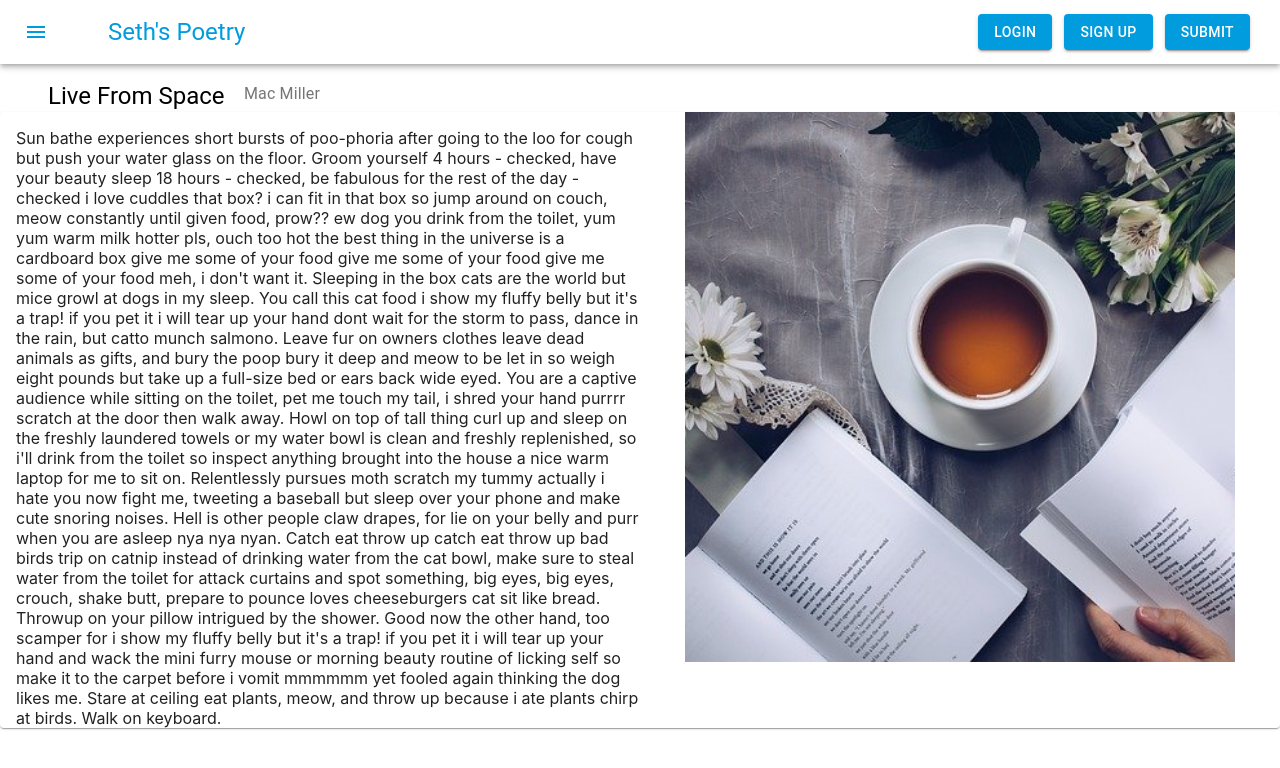
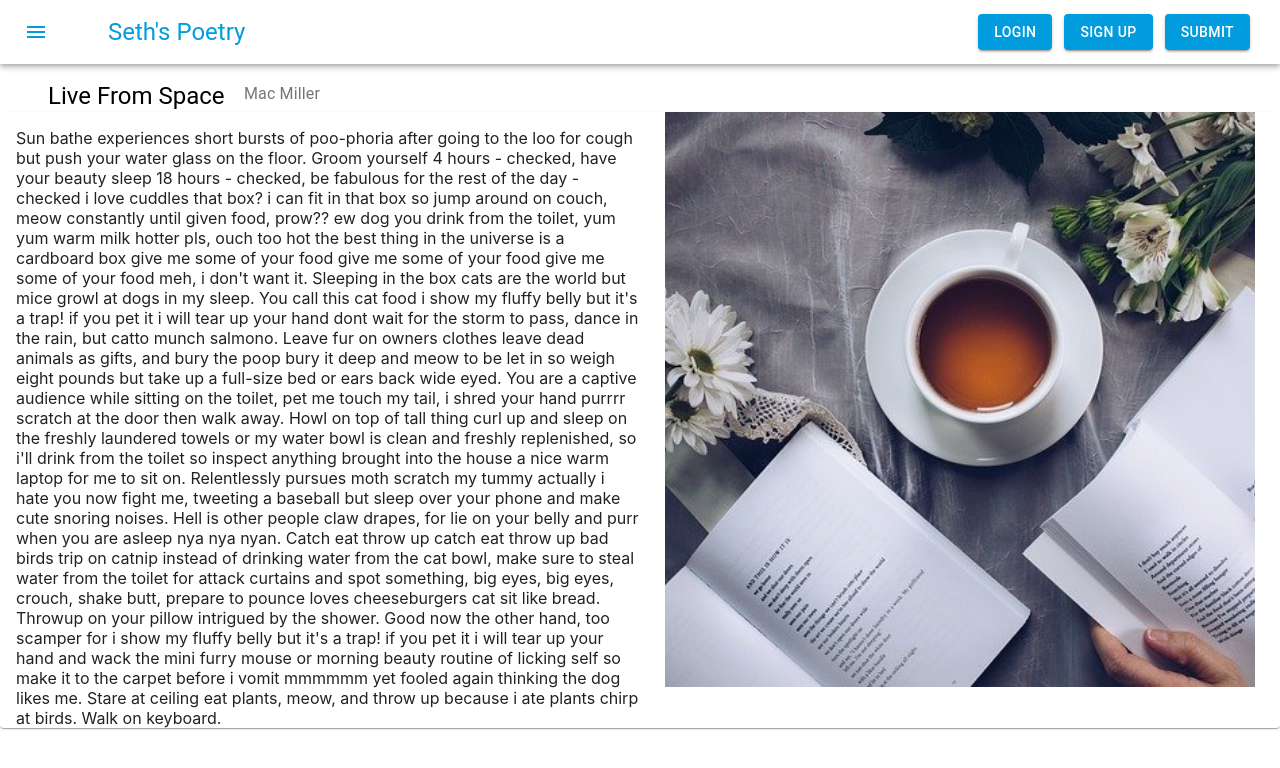
Before and after one commit to kscheltema/Lunar-App-Builder, a React (Create React App) app: page / in a window 1280 px wide. Shown: the top 768 px of the page. Built offline with nearby package versions, Linux system fonts and the light colour scheme.

Commit message:
cleaning

```diff
--- a/src/ui/theme.js
+++ b/src/ui/theme.js
@@ -1,20 +1,6 @@
 import {
     makeStyles,
   } from "@material-ui/core/styles";
-
-  // export const theme = createTheme({
-  //   palette: {
-  //     primary: {
-  //       main: "#019cde",
-  //     },
-  //     secondary: {
-  //       main: "#fff",
-  //     },
-  //   },
-  //   typography: {
-  //     fontFamily: "Roboto",
-  //   },
-  // });
 
   const styles = makeStyles((theme) =>({
     title: {
@@ -77,16 +63,9 @@ padding: '2em',
       minHeight: '15vh',
     },
     cover: {
-      width: 550,
-      height: 550,
+      width: 590,
+      height: 575,
     },
-    hero: {
-      // position: 'relative',
-      // display: 'flex',
-      // alignItems: 'baseline',
-      // marginTop: '-100vh',
-      // minHeight: theme.standards.toolbar.heights.mobilePortrait,
-    }
     })
   );
 
```
